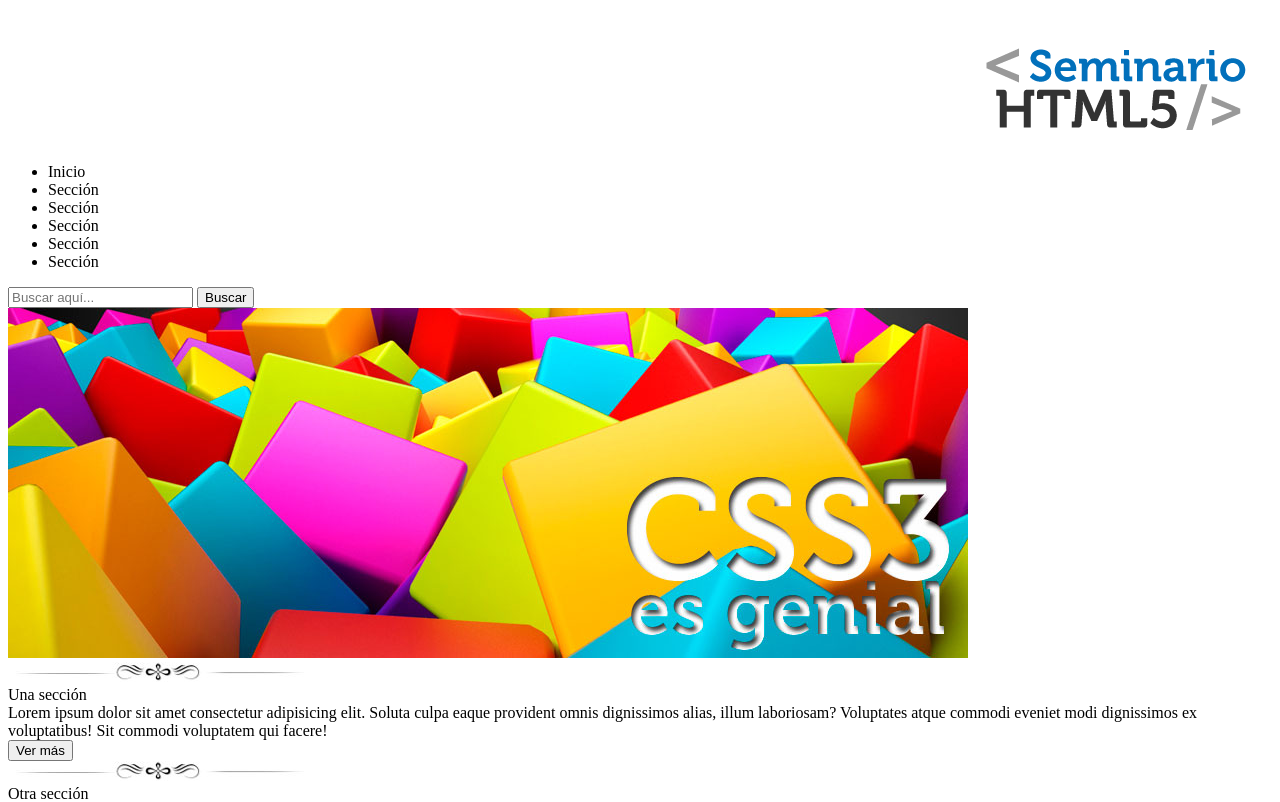
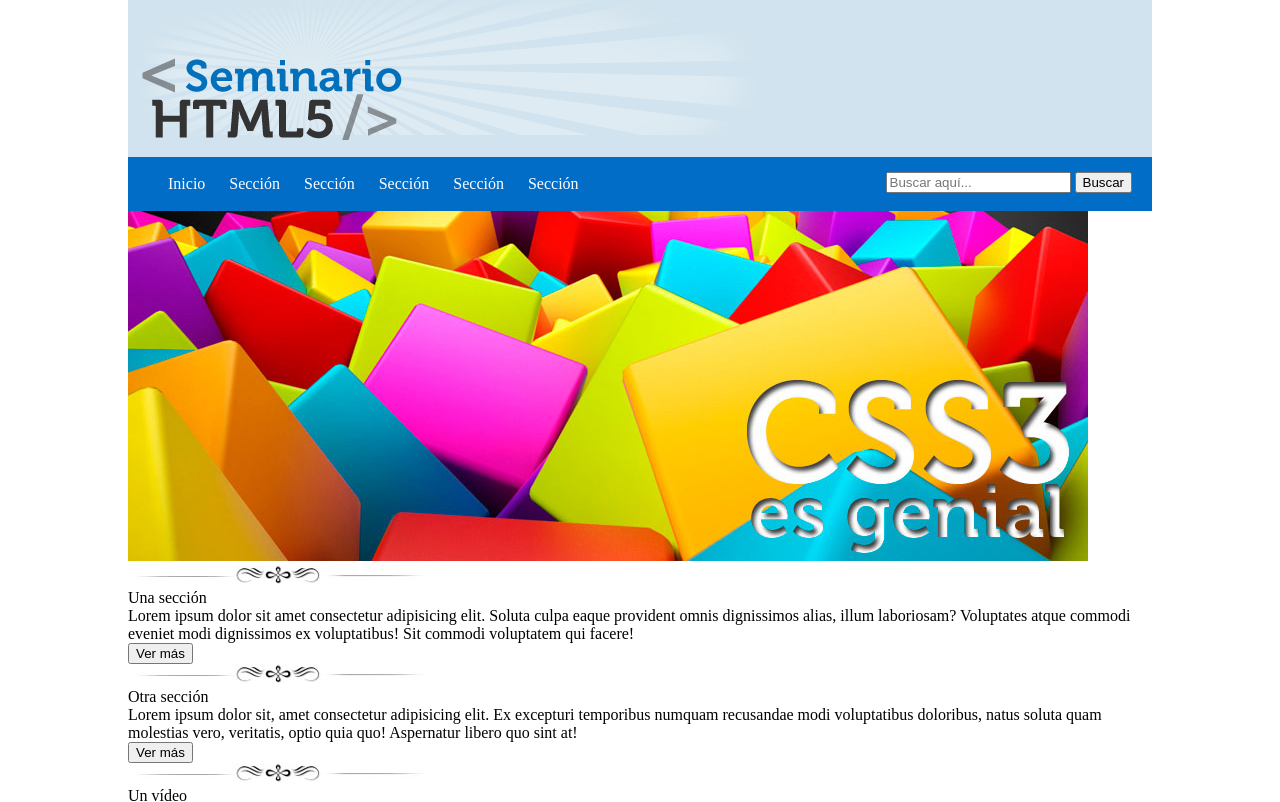
Before and after one commit to rebesbc/pw15162022, a plain HTML site: page PracticaCSS01/index.html in a window 1280 px wide. Shown: the top 802 px of the page. Drawn offline with Linux system fonts and the light colour scheme.

Commit message:
Estilos de Header

```diff
--- /dev/null
+++ b/PracticaCSS01/css/estilos.css
@@ -0,0 +1,32 @@
+body{
+    /* 1em */
+    font-size: 16px;
+    margin: 0px auto;
+    max-width: 1024px;
+}
+
+header{
+    background: #d1e3ee;
+}
+
+header nav{
+    background: #026dc6;
+    padding: 2px 0px;
+}
+
+header nav ul li{
+    display: inline-block;
+    color: white;
+    margin-right: 20px;
+    /*border: 1px solid red;*/
+}
+
+header nav form{
+    float: right;
+    margin-top: -37px;
+    margin-right: 20px;
+}
+
+#logo{
+    margin-top: -150px;
+}
--- a/PracticaCSS01/index.html
+++ b/PracticaCSS01/index.html
@@ -4,7 +4,8 @@
     <meta charset="UTF-8">
     <meta http-equiv="X-UA-Compatible" content="IE=edge">
     <meta name="viewport" content="width=device-width, initial-scale=1.0">
-    <title>Document</title>
+    <title>Práctica 01</title>
+    <link rel="stylesheet" href="css/estilos.css">
 </head>
 <body>
 
@@ -16,7 +17,7 @@
             <ul>
                 <li>Inicio</li>
                 <li>Sección</li>
-                <li>Sección</li>
+                <li>Secci&oacute;n</li>
                 <li>Sección</li>
                 <li>Sección</li>
                 <li>Sección</li>
```
